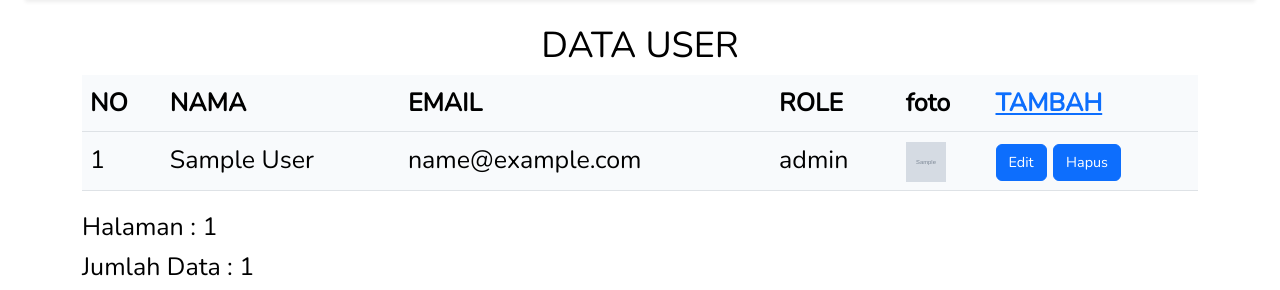
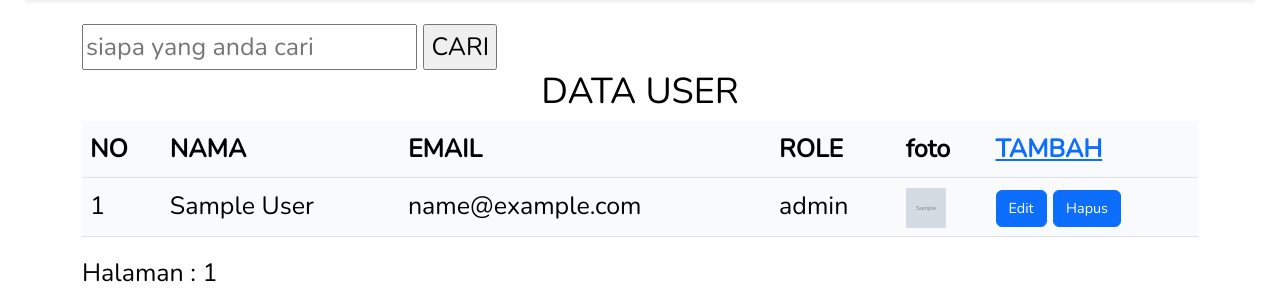
Before and after one commit to arfnurrohman/bengkel, a Laravel app: page /datauser in a window 1280 px wide. Shown: the part 97-387 px from the top of the page. Run offline with Laravel 10, Linux system fonts and the light colour scheme; tables that the repository leaves empty hold one stand-in row (values such as "Sample post"); grey boxes marked "Sample" are stand-in pictures; style sheets or scripts are compiled from the project's sources; some libraries are stand-ins or nearby versions.

Commit message:
pencarian

```diff
--- a/app/Http/Controllers/UserController.php
+++ b/app/Http/Controllers/UserController.php
@@ -12,12 +12,27 @@ use Illuminate\Support\Facades\Storage;
 
 class UserController extends Controller
 {
+
     public function datauser()
     {
         $datauser = DB::table('users')->paginate(5);
         //dd($datauser);
         return view('user.datauser', ['datauser' => $datauser]);
     }
+    public function mencari(Request $request)
+	{
+		// menangkap data pencarian
+		$cari = $request->cari;
+
+    		// mengambil data dari table pegawai sesuai pencarian data
+		$datauser = DB::table('users')
+		->where('name','like',"%".$cari."%")
+		->paginate();
+
+    		// mengirim data pegawai ke view index
+            return view('user.datauser', ['datauser' => $datauser]);
+    }
+
     public function formuser()
     {
         return view('user.formuser');
--- a/resources/views/bengkel/databengkel.blade.php
+++ b/resources/views/bengkel/databengkel.blade.php
@@ -29,7 +29,10 @@
        element.classList.toggle("dark-mode");
     }
     </script>
+    <form action="cari" method="GET">
+    	<input type="text" name="cari" placeholder="apa yang anda cari" >	<input type="submit" value="CARI">
 
+      </form>
     <h1 style="text-align: center; ">DATA BARANG</h1>
     <table class="table table-hover">
     <thead class="thead-dark">
@@ -80,6 +83,6 @@
 Halaman : {{  $databengkel->currentPage() }} <br/>
     Jumlah Data : {{  $databengkel->total() }} <br/>
     Data Per Halaman : {{  $databengkel->perPage() }} <br/>
-  <div>Data Per Halaman : {{ $databengkel->links('pagination::bootstrap-5')}}</div>
+  <div> {{ $databengkel->links('pagination::bootstrap-5')}}</div>
 </div>
 @endsection
--- a/resources/views/user/datauser.blade.php
+++ b/resources/views/user/datauser.blade.php
@@ -29,7 +29,10 @@
        element.classList.toggle("dark-mode");
     }
     </script>
+    <form action="mencari" method="GET">
+      	<input type="text" name="cari" placeholder="siapa yang anda cari" >	<input type="submit" value="CARI">
 
+      </form>
     <h1 style="text-align: center; ">DATA USER</h1>
     <table class="table table-hover">
     <thead class="thead-dark">
--- a/routes/web.php
+++ b/routes/web.php
@@ -25,6 +25,9 @@ Route::middleware(['auth', 'checkRole:admin'])->group(function () {
     Route::get('/halaman1', [App\Http\Controllers\HalamanController::class, 'halaman1']);
     Route::get('/halaman2', [App\Http\Controllers\HalamanController::class, 'halaman2']);
     Route::get('/halaman3', [App\Http\Controllers\HalamanController::class, 'halaman3']);
+    Route::get('/cari',[App\Http\Controllers\HalamanController::class,'cari']);
+    Route::get('/mencari',[App\Http\Controllers\UserController::class,'mencari']);
+    Route::get('/cari',[App\Http\Controllers\BengkelController::class,'cari']);
     });
 
 Route::middleware(['auth', 'checkRole:admin,user'])->group(function () {
```
Also changed, not shown: app/Http/Controllers/BengkelController.php (+13 -0 lines), app/Http/Controllers/HalamanController.php (+14 -0 lines), resources/views/halaman/halaman1.blade.php (+7 -0 lines).
